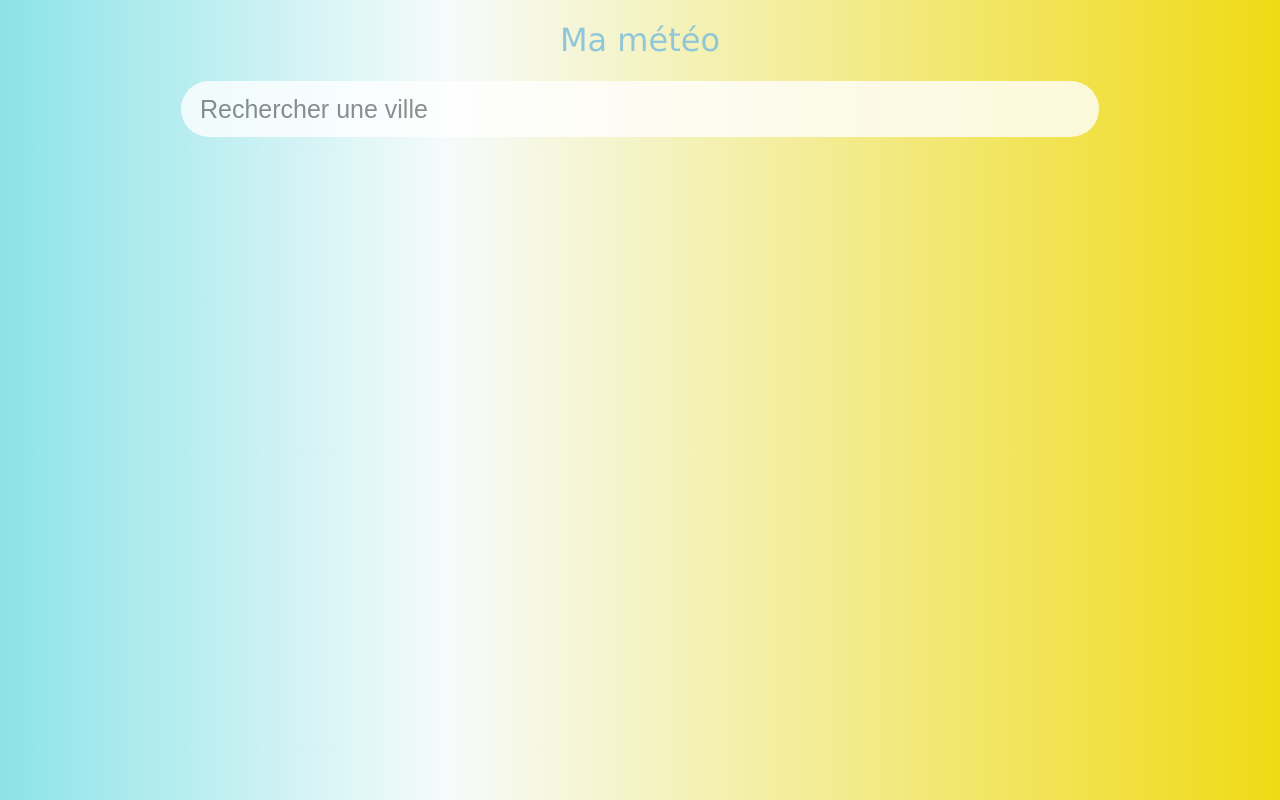
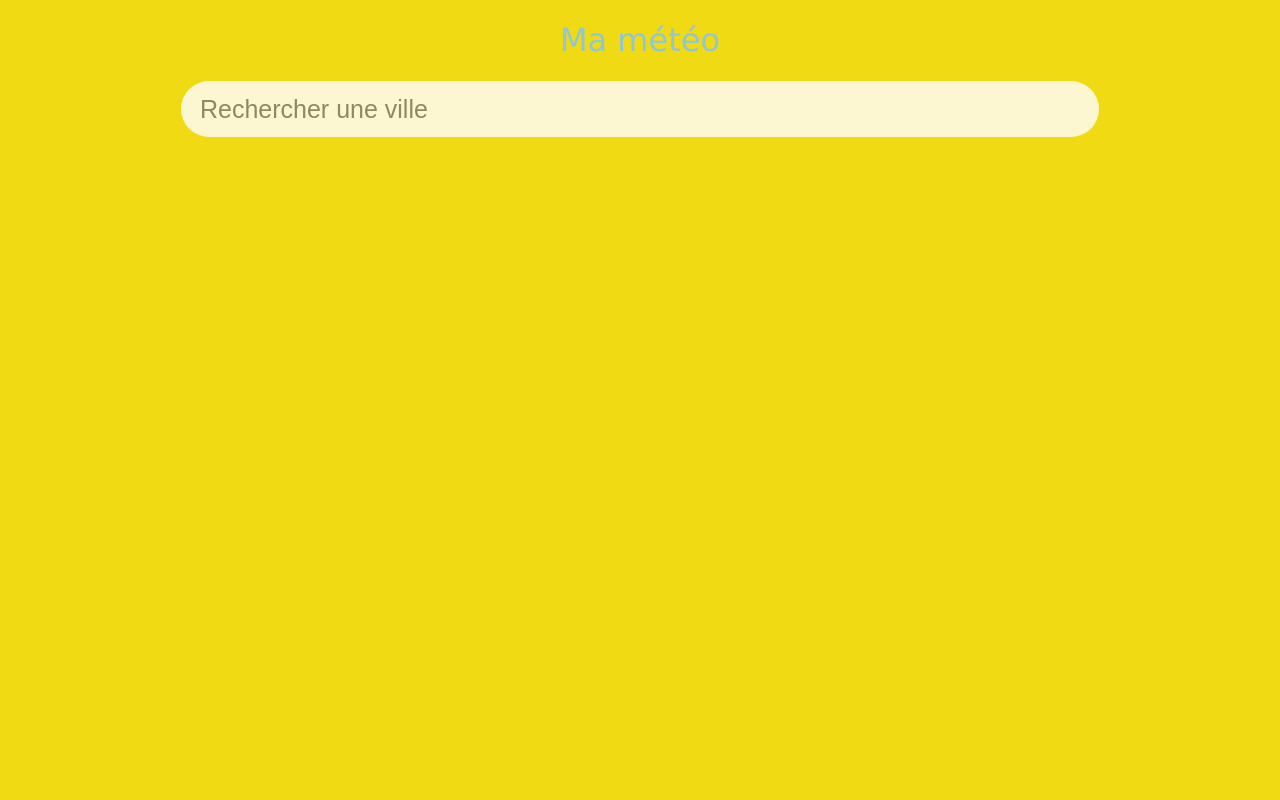
Before and after one commit to Aline86/meteo, a website with bundled scripts: page frontend/index.html in a window 1280 px wide. Built offline with nearby package versions, Linux system fonts and the light colour scheme.

Commit message:
mise en place d'un peu de style

```diff
--- a/frontend/public/css/front_views.css
+++ b/frontend/public/css/front_views.css
@@ -1,7 +1,7 @@
 body {
     font-family: 'Lucida Sans', 'Lucida Sans Regular', 'Lucida Grande', 'Lucida Sans Unicode', Geneva, Verdana, sans-serif;
     color: rgb(144, 198, 217);
-    background: linear-gradient(90deg, rgb(140, 227, 232) 0%, rgb(246, 251, 251) 35%, rgb(240, 218, 20) 100%);
+    background: rgb(240, 218, 20);
     font-weight: 400;
 }
 
```
